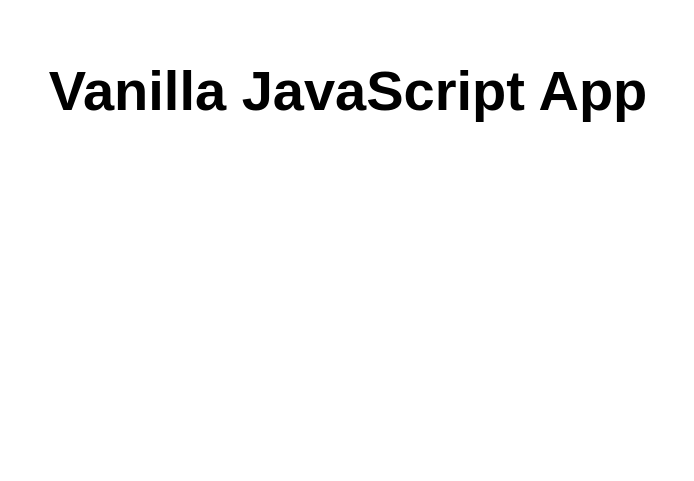
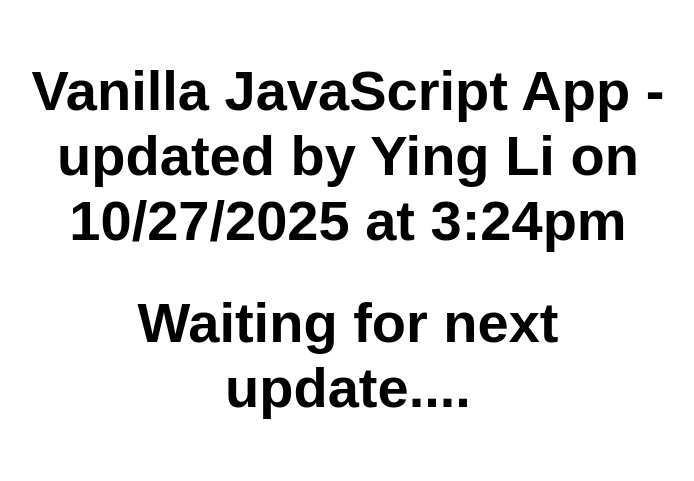
Before and after one commit to yingqiangli/yli-vanilla-swa, a website: page src/index.html in a window 1280 px wide. Shown: the whole page, without its empty margins (292-986 px from the left). Drawn offline with Linux system fonts and the light colour scheme.

Commit message:
Update index.html

```diff
--- a/src/index.html
+++ b/src/index.html
@@ -10,7 +10,9 @@
 
 <body>
   <main>
-    <h1>Vanilla JavaScript App</h1>
+    <h1>Vanilla JavaScript App - updated by Ying Li on 10/27/2025 at 3:24pm</h1>
+	<h1>Waiting for next update....</h1>
+
   </main>
 </body>
 
```
